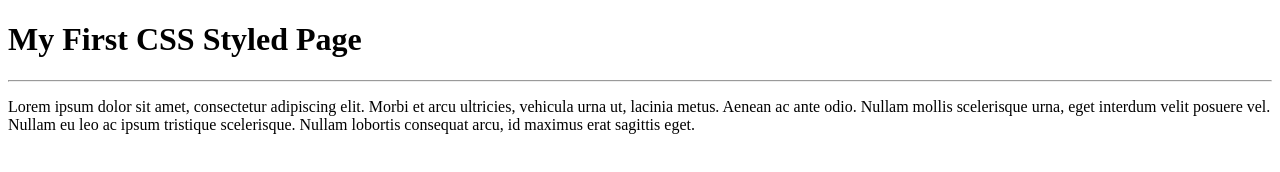
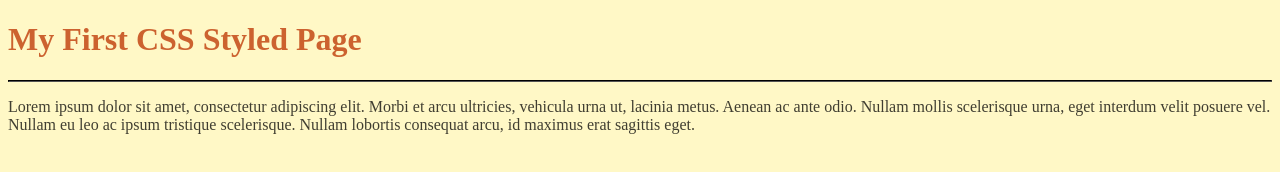
Before and after one commit to michaeldepeauwilson/mysite, a plain HTML site: page week3/index.html in a window 1280 px wide. Drawn offline with Linux system fonts and the light colour scheme.

Commit message:
added color

```diff
--- /dev/null
+++ b/CSS/stylesheet.css
@@ -0,0 +1,13 @@
+/* CSS */
+body{
+	background:#FFF8C6;
+}
+h1{
+	color:#CC622F;
+}
+p{
+	color:#403E31;
+}
+hr{
+	border-color:#000000;
+}
--- a/week3/index.html
+++ b/week3/index.html
@@ -4,6 +4,7 @@
 
 <head>
   <title>Week 3 - CSS Practice</title>
+  <link rel="stylesheet" href="../css/stylesheet.css" />
 </head>
 
 <body>
```
